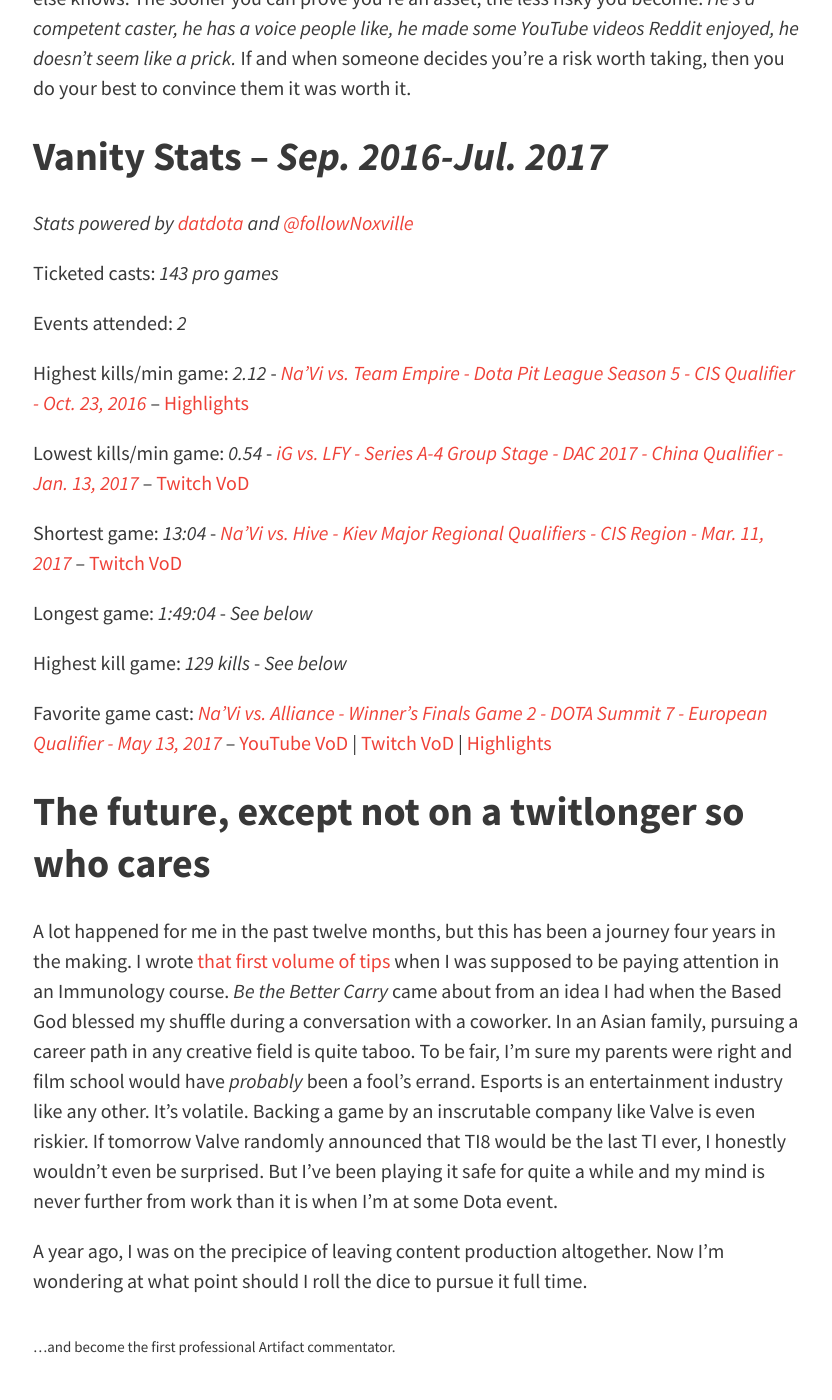
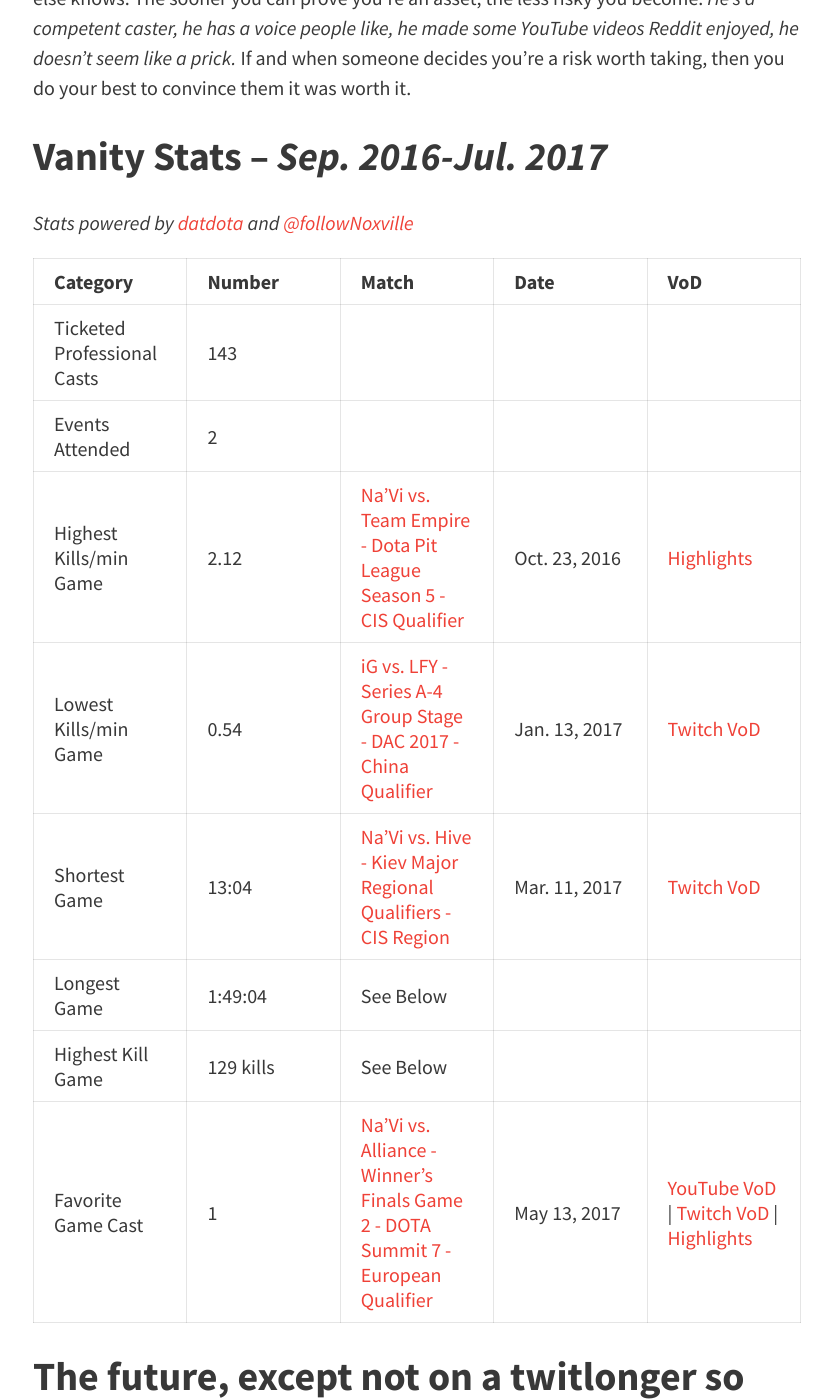
Before and after one commit to tsunami643/blog, a Jekyll site: the page built from _posts/2017-09-04-casting-year-one.md, in a window 1280 px wide and 1400 px high, scrolled down 14121 px. Shown: the whole window, without its empty margins (223-1055 px from the left). Built offline with Jekyll 4.4.1, drawn with Linux system fonts in a browser that asks for light colours; comment, search, counter and statistics services are not loaded.

Commit message:
stats tabled

```diff
--- a/_posts/2017-09-04-casting-year-one.md
+++ b/_posts/2017-09-04-casting-year-one.md
@@ -190,21 +190,16 @@ In any industry, when you're unproven, you're a risk. My invitation to this Hub
 
 *Stats powered by [datdota](http://datdota.com/caster/2744346) and [@followNoxville](https://twitter.com/followNoxville/status/904709259811835905)*
 
-Ticketed casts: *143 pro games*
-
-Events attended: *2*
-
-Highest kills/min game: *2.12* - [*Na'Vi vs. Team Empire - Dota Pit League Season 5 - CIS Qualifier - Oct. 23, 2016*](https://www.dotabuff.com/matches/2730680469) -- [Highlights](https://www.youtube.com/watch?v=_e8rgb3HE-M)
-
-Lowest kills/min game: *0.54* - [*iG vs. LFY - Series A-4 Group Stage - DAC 2017 - China Qualifier - Jan. 13, 2017*](https://www.dotabuff.com/matches/2914098996) -- [Twitch VoD](https://www.twitch.tv/videos/114557513?t=02h36m14s)
-
-Shortest game: *13:04* - [*Na'Vi vs. Hive - Kiev Major Regional Qualifiers - CIS Region - Mar. 11, 2017*](https://www.dotabuff.com/matches/3048419187) -- [Twitch VoD](https://www.twitch.tv/videos/129048607)
-
-Longest game: *1:49:04* - *See below*
-
-Highest kill game: *129 kills* - *See below*
-
-Favorite game cast: [*Na'Vi vs. Alliance - Winner's Finals Game 2 - DOTA Summit 7 - European Qualifier - May 13, 2017*](http://www.dotabuff.com/matches/3176125586) -- [YouTube VoD](https://www.youtube.com/watch?v=-RRktajAlY0) \| [Twitch VoD](https://www.twitch.tv/videos/143014763) \| [Highlights](https://www.youtube.com/watch?v=yqveKqA7c8w)
+| Category                    | Number    | Match                                                                            | Date          | VoD                                   |
+|-----------------------------|-----------|----------------------------------------------------------------------------------|---------------|---------------------------------------|
+| Ticketed Professional Casts | 143       |                                                                                  |               |                                       |
+| Events Attended             | 2         |                                                                                  |               |                                       |
+| Highest Kills/min Game      | 2.12      | [Na’Vi vs. Team Empire - Dota Pit League Season 5 - CIS Qualifier](https://www.dotabuff.com/matches/2730680469)                 | Oct. 23, 2016 | [Highlights]((https://www.youtube.com/watch?v=_e8rgb3HE-M))                            |
+| Lowest Kills/min Game       | 0.54      | [iG vs. LFY - Series A-4 Group Stage - DAC 2017 - China Qualifier]((https://www.dotabuff.com/matches/2914098996))                 | Jan. 13, 2017 | [Twitch VoD](https://www.twitch.tv/videos/114557513?t=02h36m14s)                            |
+| Shortest Game               | 13:04     | [Na’Vi vs. Hive - Kiev Major Regional Qualifiers - CIS Region]((https://www.dotabuff.com/matches/3048419187))                     | Mar. 11, 2017 | [Twitch VoD](https://www.twitch.tv/videos/129048607)                            |
+| Longest Game                | 1:49:04   | See Below                                                                        |               |                                       |
+| Highest Kill Game           | 129 kills | See Below                                                                        |               |                                       |
+| Favorite Game Cast          | 1         | [Na’Vi vs. Alliance - Winner’s Finals Game 2 - DOTA Summit 7 - European Qualifier]((http://www.dotabuff.com/matches/3176125586)) | May 13, 2017  | [YouTube VoD](https://www.youtube.com/watch?v=-RRktajAlY0) \| [Twitch VoD](https://www.twitch.tv/videos/143014763) \| [Highlights](https://www.youtube.com/watch?v=yqveKqA7c8w) |
 
 ## The future, except not on a twitlonger so who cares
 
```
